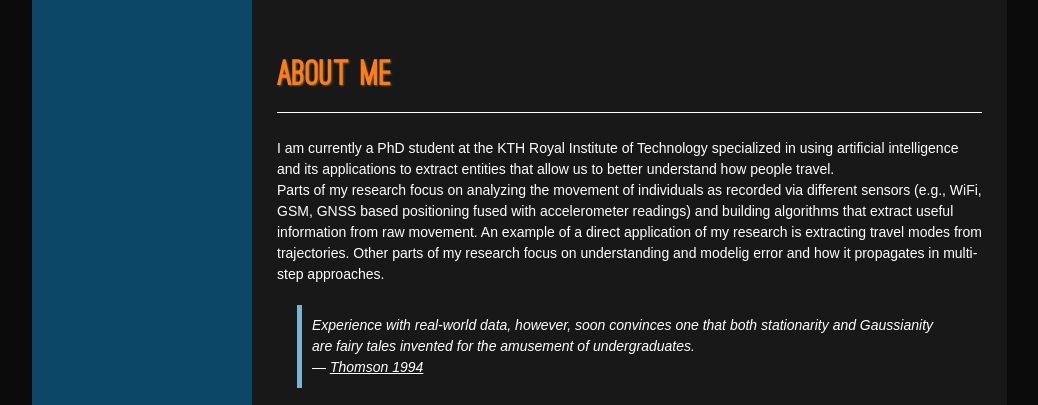
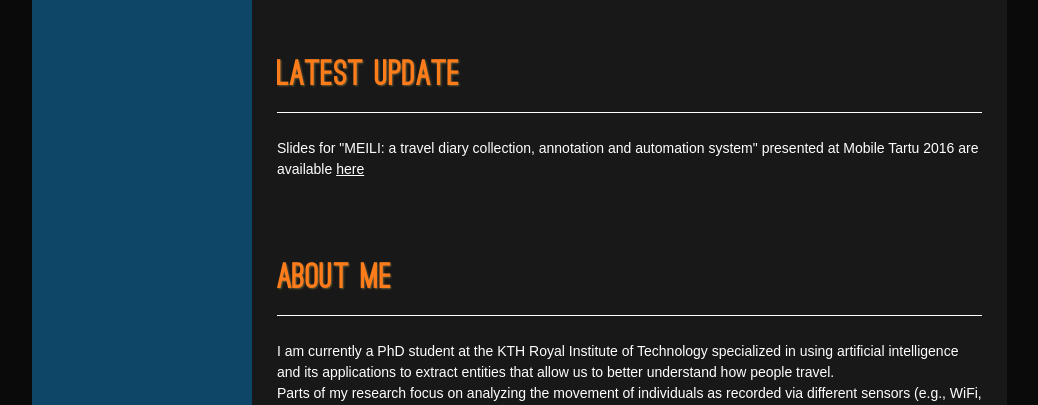
Before and after one commit to adrianprelipcean/adrianprelipcean.github.io, a plain HTML site: page index.html in a window 1280 px wide. Shown: the part 395-800 px from the top of the page, without its empty margins (118-1156 px from the left). Drawn offline with Linux system fonts and the light colour scheme.

Commit message:
added latest update for tartu conference

```diff
--- a/index.html
+++ b/index.html
@@ -76,6 +76,19 @@
 			</div>
 						<div class="space"></div>
 						<div class="clear"></div>
+
+						<div class="page" id="lastUpdate">
+							<!-- page about -->
+							<h3 class="page_title"> Latest update</h3>
+							<div class="page_content">
+								<p>
+									Slides for "MEILI: a travel diary collection, annotation and automation system" presented at Mobile Tartu 2016 are available <a href="http://www.slideshare.net/AdrianCPrelipcean/meili-a-travel-diary-collection-annotation-and-automation-system"> here  </a>
+
+								</p>
+
+								<div class="clear"></div>
+							</div>
+						</div>
 
 						<div class="page" id="aboutPage">
 							<!-- page about -->
```
Also changed, not shown: projects.html (+1 -1 lines).
